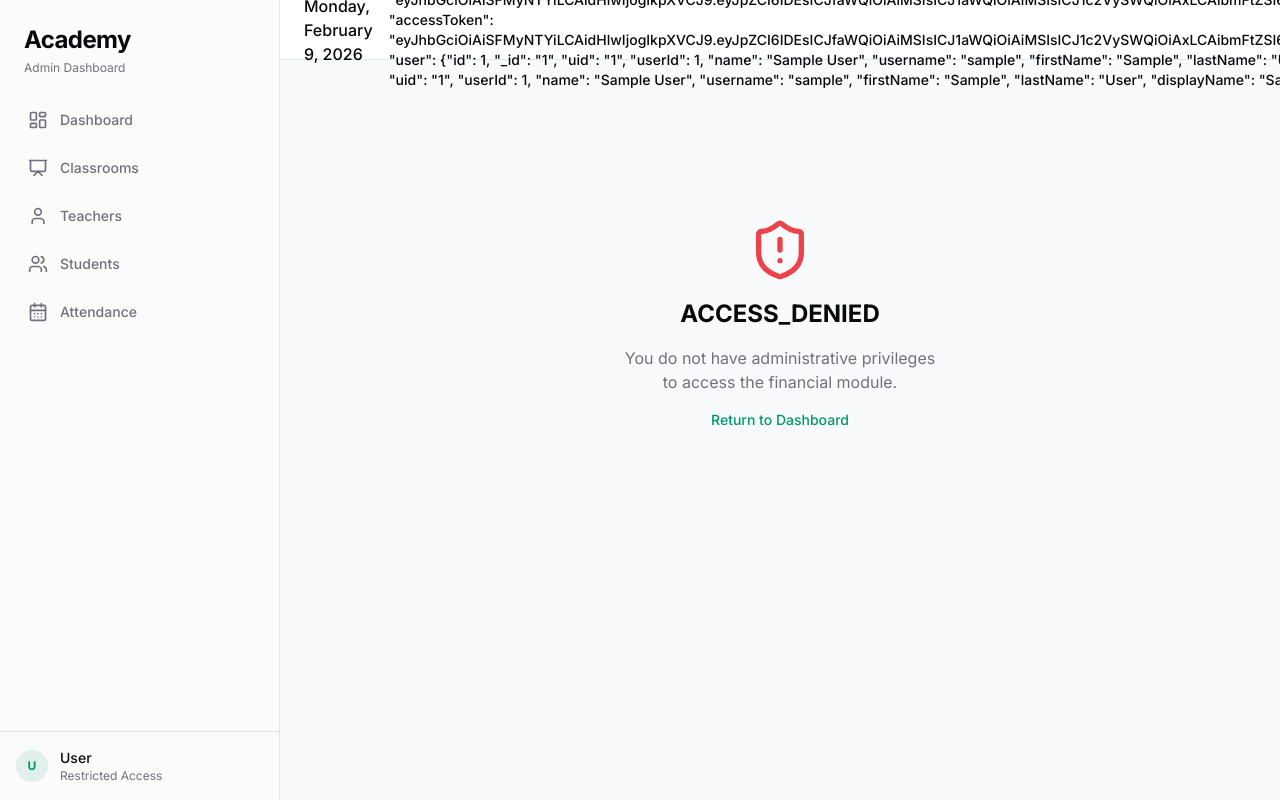
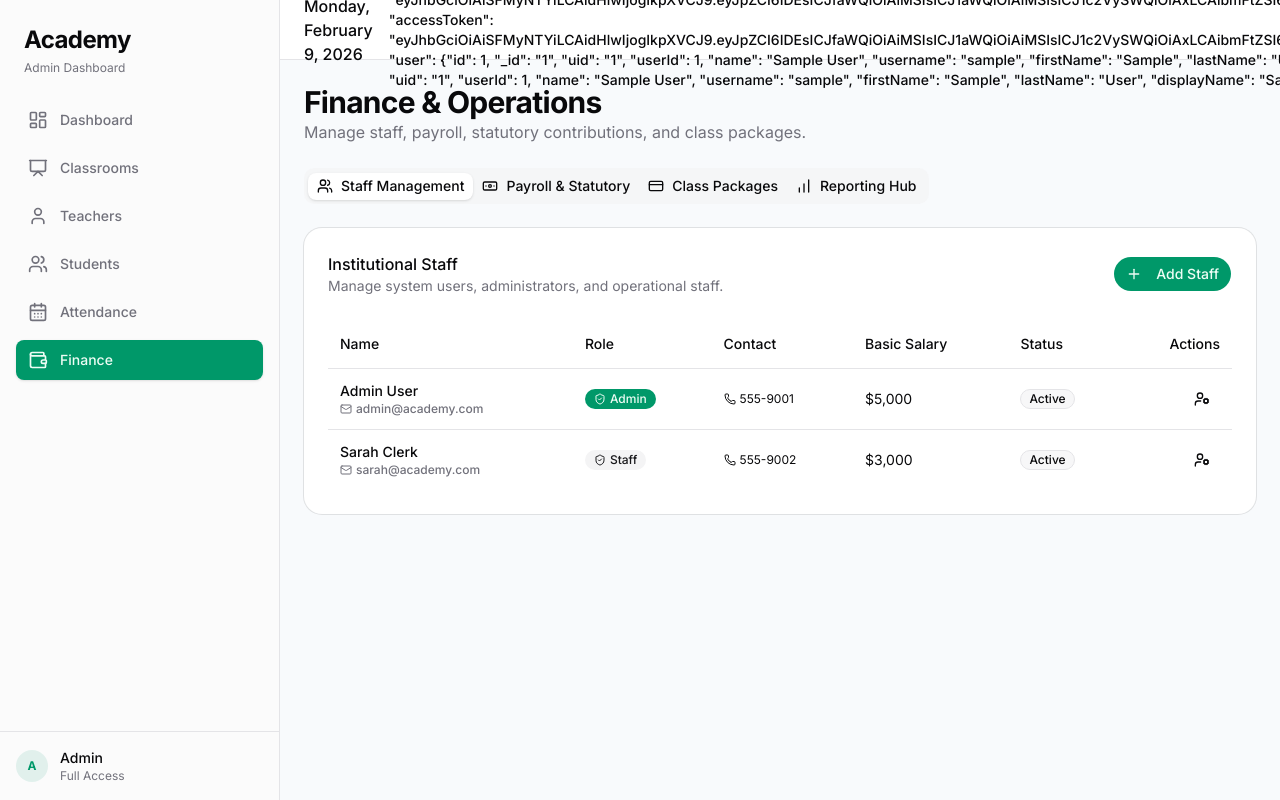
Before and after one commit to 5yndr0m/academy-admin, a Next.js app: page /finance in a window 1280 px wide. Shown: the top 800 px of the page. Built offline with nearby package versions, Linux system fonts and the light colour scheme; sample sign-in values are in the browser's storage.

Commit message:
feat: update the auth provider with staff logins

```diff
--- a/components/auth/AuthProvider.tsx
+++ b/components/auth/AuthProvider.tsx
@@ -2,9 +2,11 @@
 
 import { createContext, useContext, useEffect, useState } from 'react';
 import { useRouter, usePathname } from 'next/navigation';
+import { UserRole } from '@/types';
 
 interface AuthContextType {
     user: string | null;
+    role: UserRole | null;
     login: (user: string) => void;
     logout: () => void;
 }
@@ -13,6 +15,7 @@ const AuthContext = createContext<AuthContextType | undefined>(undefined);
 
 export function AuthProvider({ children }: { children: React.ReactNode }) {
     const [user, setUser] = useState<string | null>(null);
+    const [role, setRole] = useState<UserRole | null>(null);
     const router = useRouter();
     const pathname = usePathname();
 
@@ -20,6 +23,8 @@ export function AuthProvider({ children }: { children: React.ReactNode }) {
         const storedUser = localStorage.getItem('academy_user');
         if (storedUser) {
             setUser(storedUser);
+            // Mock role derivation: 'admin' username gets Admin role
+            setRole(storedUser.toLowerCase().includes('admin') ? 'Admin' : 'Staff');
         } else if (pathname !== '/login') {
             router.push('/login');
         }
@@ -28,17 +33,19 @@ export function AuthProvider({ children }: { children: React.ReactNode }) {
     const login = (username: string) => {
         localStorage.setItem('academy_user', username);
         setUser(username);
+        setRole(username.toLowerCase().includes('admin') ? 'Admin' : 'Staff');
         router.push('/');
     };
 
     const logout = () => {
         localStorage.removeItem('academy_user');
         setUser(null);
+        setRole(null);
         router.push('/login');
     };
 
     return (
-        <AuthContext.Provider value={{ user, login, logout }}>
+        <AuthContext.Provider value={{ user, role, login, logout }}>
             {children}
         </AuthContext.Provider>
     );
```
